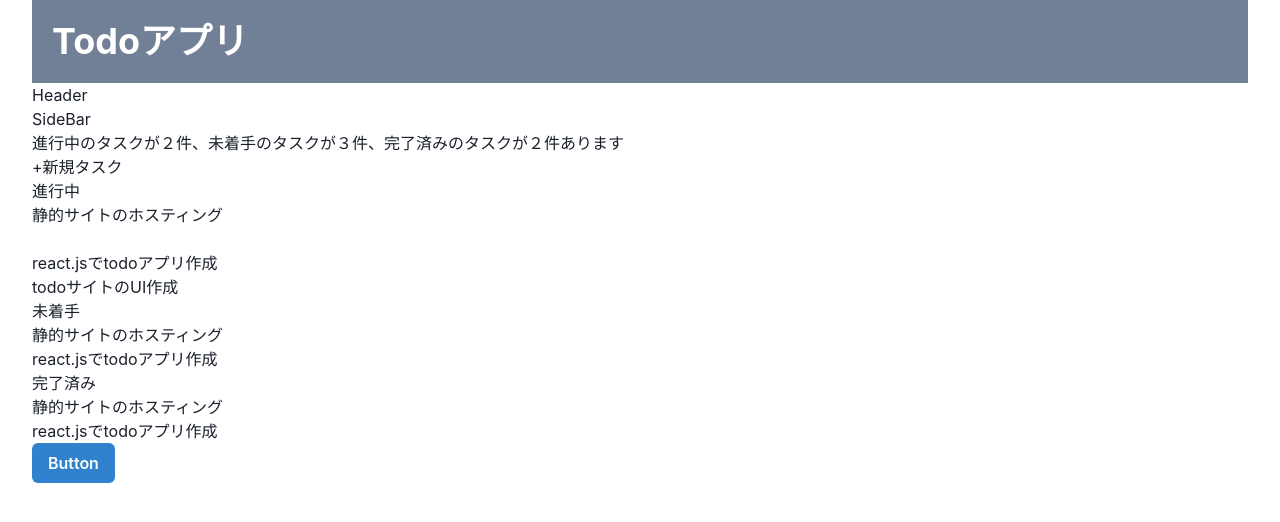
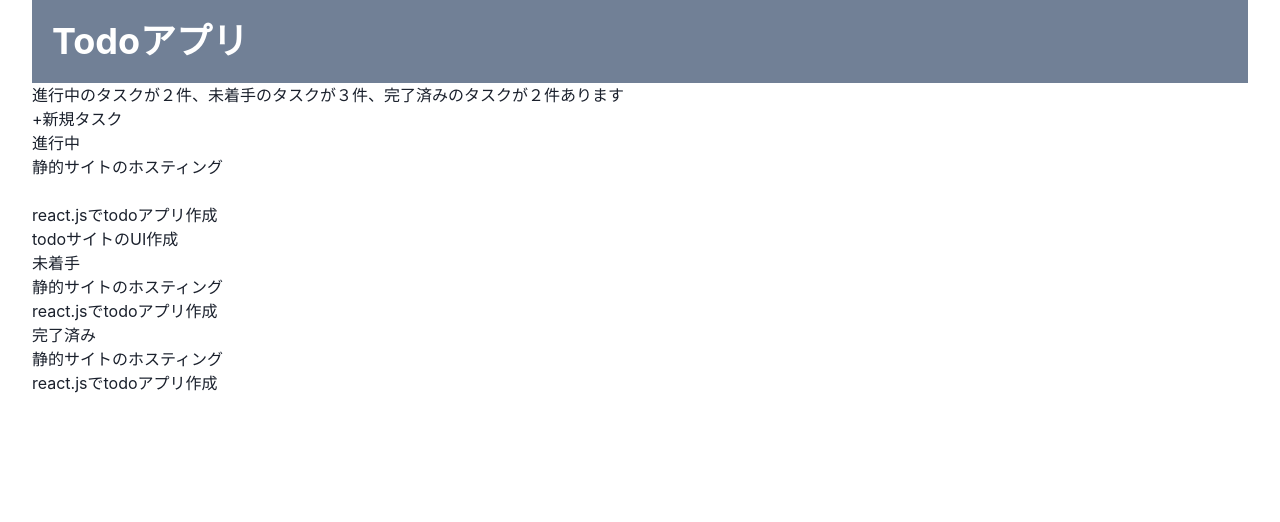
Before and after one commit to if-mentor/next_todo_team_4, a Next.js app: page / in a window 1280 px wide. Shown: the top 522 px of the page. Built offline with nearby package versions, Linux system fonts and the light colour scheme.

Commit message:
#2/index.jsの記述修正

```diff
--- a/pages/index.js
+++ b/pages/index.js
@@ -3,7 +3,6 @@ import Head from "next/head";
 import Image from "next/image";
 import styles from "../styles/Home.module.css";
 import Header from "./Header";
-import SideBar from "./SideBar";
 import Top from "./Top";
 
 export default function Home() {
@@ -15,10 +14,7 @@ export default function Home() {
         <link rel="icon" href="/favicon.ico" />
       </Head>
       <Header />
-      <header>Header</header>
-      <SideBar />
       <Top />
-      <Button colorScheme="blue">Button</Button>
     </div>
   );
 }
```
